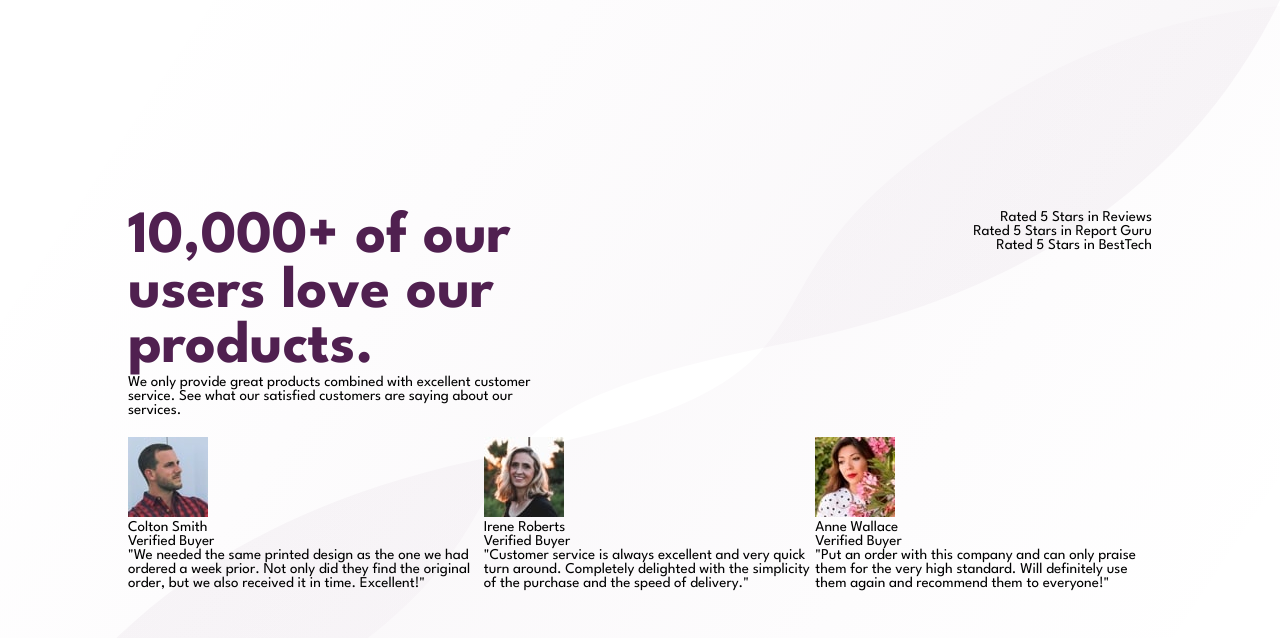
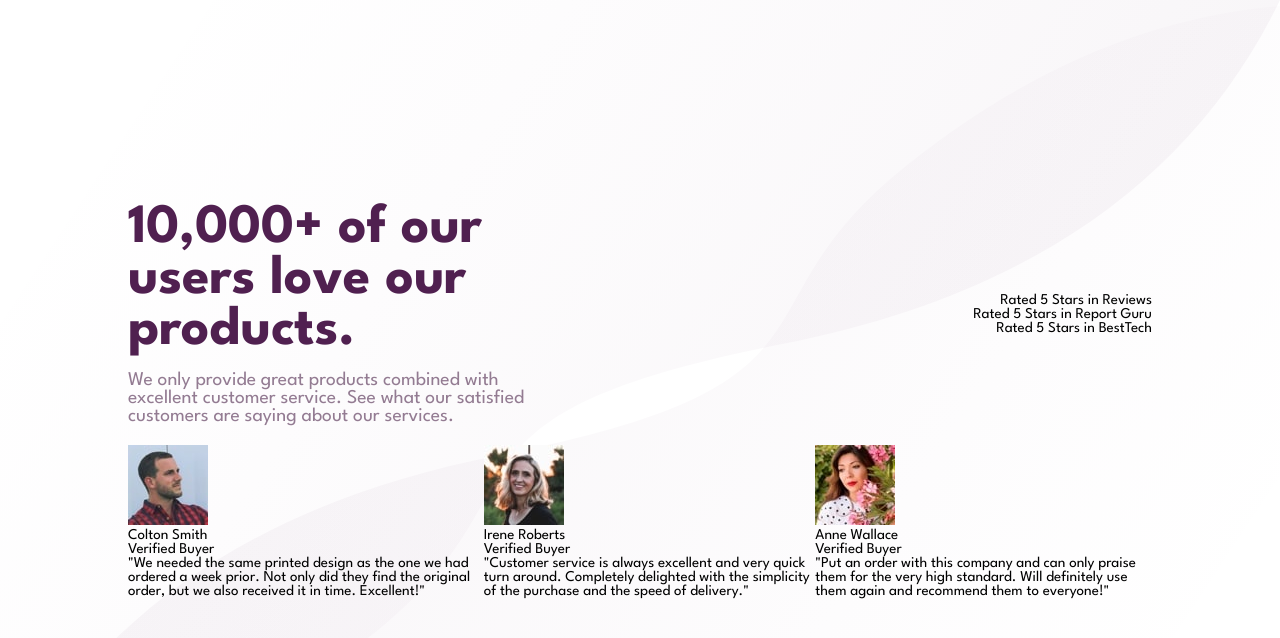
Before and after one commit to Jaegermeisty/Social-proof-section, a plain HTML site: page index.html in a window 1280 px wide. Drawn offline with Linux system fonts and the light colour scheme.

Commit message:
Styled description and vertically aligned the rating container

```diff
--- a/styles.css
+++ b/styles.css
@@ -33,8 +33,14 @@ main {
 }
 
 h1 {
-  font-size: 4rem;
+  font-size: 3.7rem;
   color: hsl(300, 43%, 22%);
+}
+
+.description {
+  font-size: 1.3rem;
+  color: hsl(303, 10%, 53%);
+  margin-top: 1rem;
 }
 
 .description-container, .rating-container {
@@ -43,6 +49,9 @@ h1 {
 
 .rating-container {
   text-align: right;
+  display: flex;
+  flex-direction: column;
+  justify-content: center;
 }
 
 .reviews-container {
```
